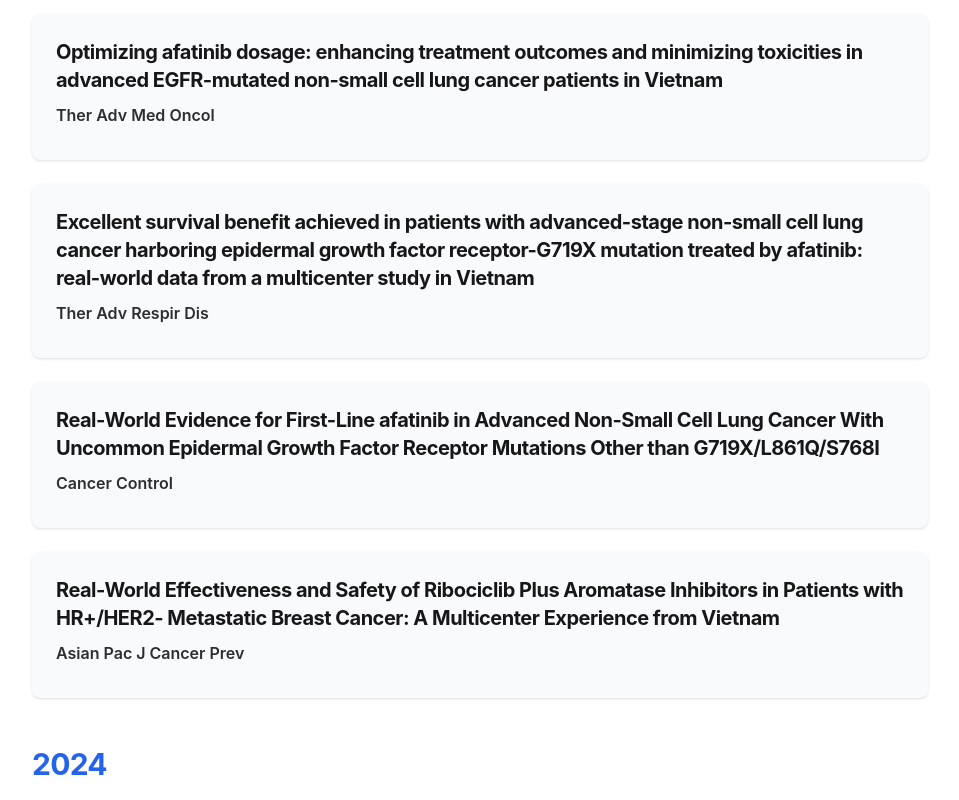
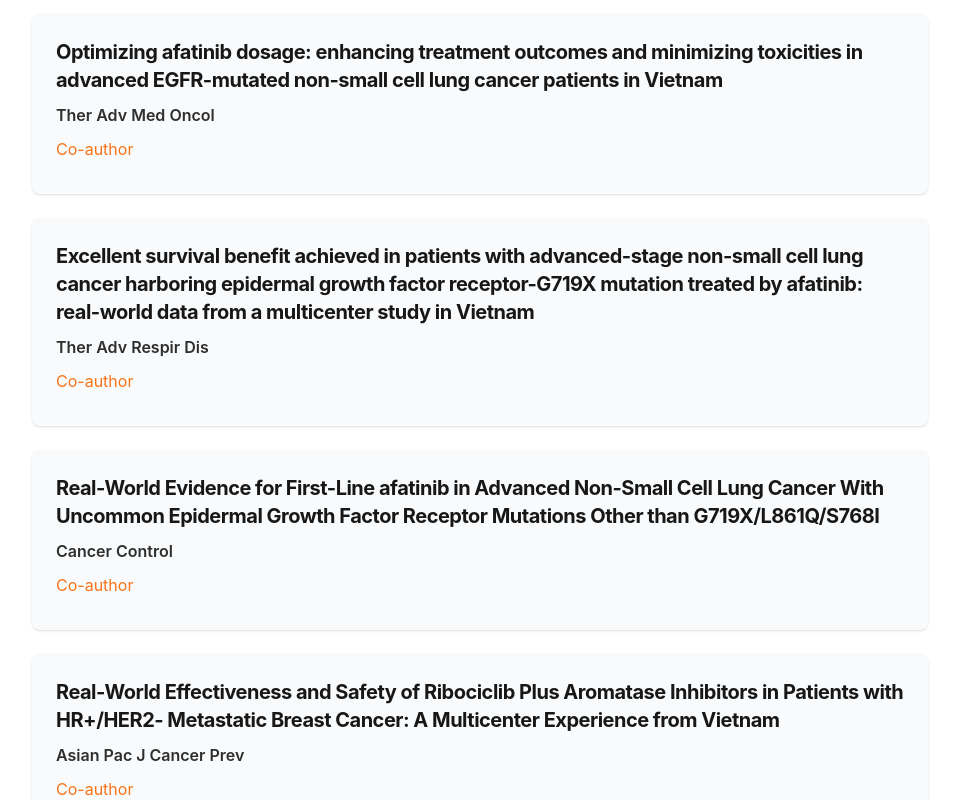
Before and after one commit to jupiter2911/minhtruong-portfolio, a Next.js app: page / in a window 1280 px wide. Shown: the part 1820-2620 px from the top of the page, without its empty margins (160-1119 px from the left). Built offline with nearby package versions, Linux system fonts and the light colour scheme.

Commit message:
content: add Co-author role to 2025 publications

```diff
--- a/src/data/portfolio.ts
+++ b/src/data/portfolio.ts
@@ -83,24 +83,28 @@ export const portfolioData = {
       title: "Optimizing afatinib dosage: enhancing treatment outcomes and minimizing toxicities in advanced EGFR-mutated non-small cell lung cancer patients in Vietnam",
       journal: "Ther Adv Med Oncol",
       year: 2025,
+      note: "Co-author",
       link: "https://doi.org/10.1177/17588359251382665",
     },
     {
       title: "Excellent survival benefit achieved in patients with advanced-stage non-small cell lung cancer harboring epidermal growth factor receptor-G719X mutation treated by afatinib: real-world data from a multicenter study in Vietnam",
       journal: "Ther Adv Respir Dis",
       year: 2025,
+      note: "Co-author",
       link: "https://doi.org/10.1177/17534666251341747",
     },
     {
       title: "Real-World Evidence for First-Line afatinib in Advanced Non-Small Cell Lung Cancer With Uncommon Epidermal Growth Factor Receptor Mutations Other than G719X/L861Q/S768I",
       journal: "Cancer Control",
       year: 2025,
+      note: "Co-author",
       link: "https://doi.org/10.1177/10732748241296246",
     },
     {
       title: "Real-World Effectiveness and Safety of Ribociclib Plus Aromatase Inhibitors in Patients with HR+/HER2- Metastatic Breast Cancer: A Multicenter Experience from Vietnam",
       journal: "Asian Pac J Cancer Prev",
       year: 2025,
+      note: "Co-author",
       link: "https://doi.org/10.31557/apjcp.2024.26.11.4209",
     },
     {
```
